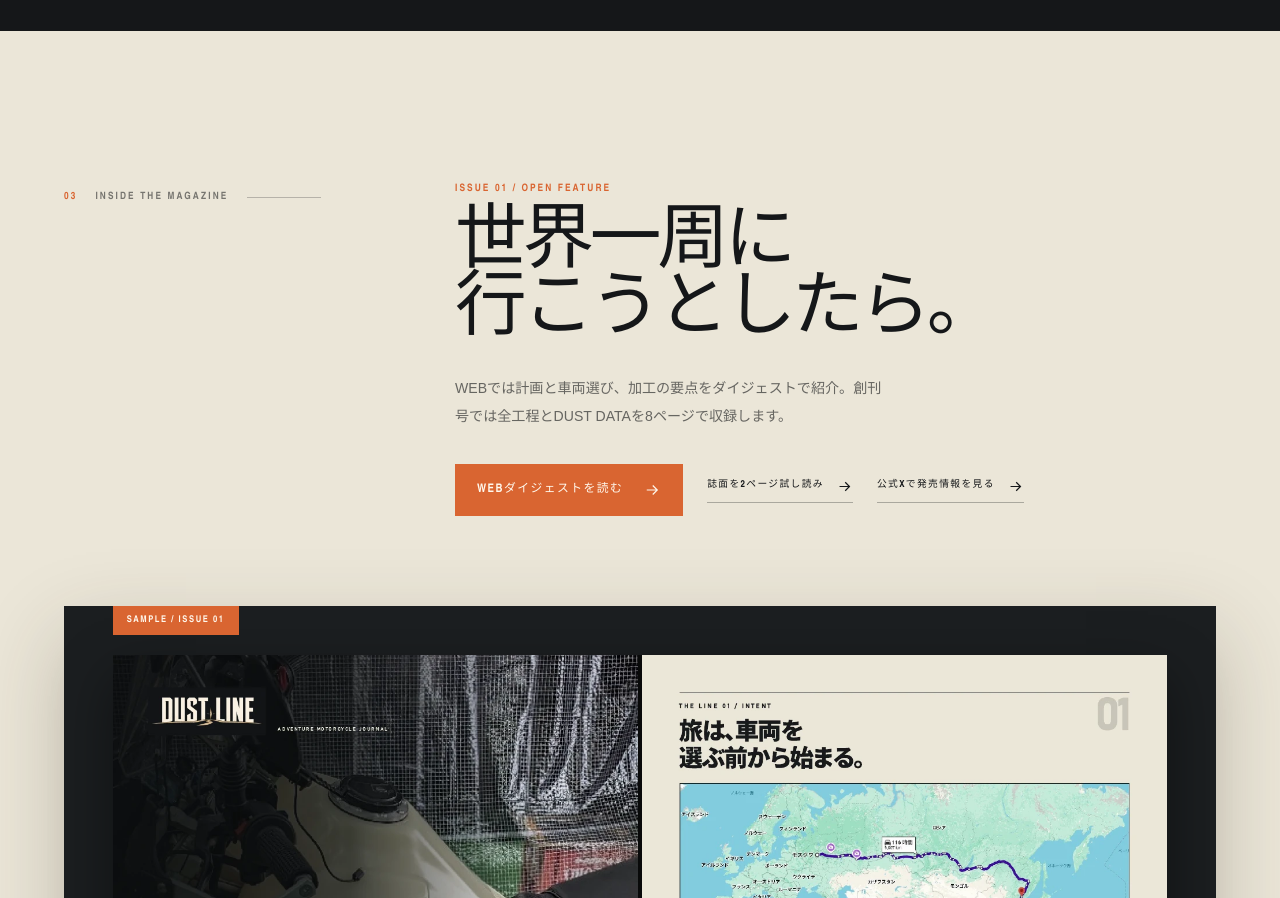
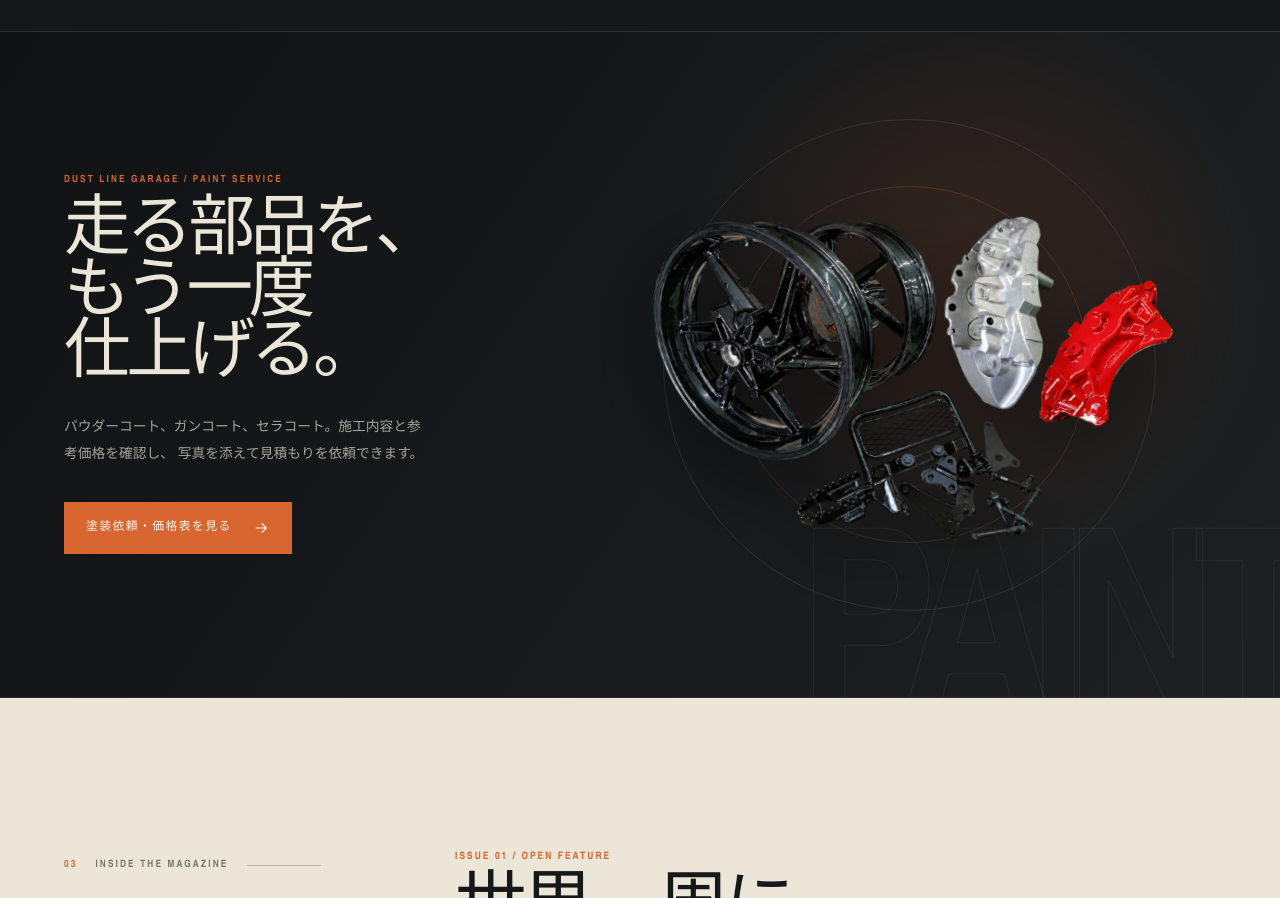
Before and after one commit to yuishoukai-ctrl/dust-line-site, a React (Vite) app: page / in a window 1280 px wide. Shown: the part 3980-4878 px from the top of the page. Built offline with nearby package versions, Linux system fonts and the light colour scheme.

Commit message:
トップページに塗装依頼バナーを追加

```diff
--- a/src/main.jsx
+++ b/src/main.jsx
@@ -611,6 +611,39 @@ function StoryGrid() {
   )
 }
 
+function PaintServiceBanner() {
+  return (
+    <section className="paint-service-banner" aria-labelledby="paint-service-banner-title">
+      <div className="paint-service-banner__word" aria-hidden="true">PAINT</div>
+      <div className="paint-service-banner__inner">
+        <div className="paint-service-banner__copy reveal">
+          <p>DUST LINE GARAGE / PAINT SERVICE</p>
+          <h2 id="paint-service-banner-title">
+            <span>走る部品を、</span>
+            <span>もう一度</span>
+            <span>仕上げる。</span>
+          </h2>
+          <span>
+            パウダーコート、ガンコート、セラコート。施工内容と参考価格を確認し、
+            写真を添えて見積もりを依頼できます。
+          </span>
+          <a className="button button--accent" href={paintPagePath}>
+            塗装依頼・価格表を見る <ArrowIcon />
+          </a>
+        </div>
+        <div className="paint-service-banner__visual reveal">
+          <img
+            src={assetPath('paint-service/paint-finish-composite-transparent-v3.png')}
+            alt="DUST LINEが塗装したホイール、キャリパー、小物部品"
+            loading="lazy"
+            decoding="async"
+          />
+        </div>
+      </div>
+    </section>
+  )
+}
+
 function MagazinePreview() {
   const webArticle = `${homePath}articles/world-trip/`
   const samplePdf = `${import.meta.env.BASE_URL}downloads/dust-line-issue-01-sample.pdf`
@@ -944,6 +977,7 @@ function App() {
         <Manifesto />
         <FeaturedStory />
         <StoryGrid />
+        <PaintServiceBanner />
         <MagazinePreview />
         <Issue />
         <RouteStrip />
--- a/src/styles.css
+++ b/src/styles.css
@@ -282,6 +282,19 @@ button:focus-visible, a:focus-visible, input:focus-visible { outline: 2px solid
 .story__excerpt { max-width: 49ch; margin: 0; font-size: .82rem; line-height: 1.85; color: rgba(240,236,223,.58); }
 .story__status { display: inline-block; margin-top: 16px; padding: 6px 8px 5px; border: 1px solid var(--accent); font: 800 .52rem/1 var(--display); letter-spacing: .14em; color: var(--accent); }
 
+.paint-service-banner { position: relative; overflow: hidden; padding: clamp(58px, 7vw, 108px) clamp(20px, 5vw, 80px); color: var(--paper); background: radial-gradient(circle at 76% 38%, rgba(223,100,45,.16), transparent 28%), linear-gradient(125deg, #101214 0%, #1d2022 100%); border-top: 1px solid rgba(240,236,223,.1); border-bottom: 1px solid rgba(240,236,223,.1); }
+.paint-service-banner__word { position: absolute; right: -1.5vw; bottom: -4vw; font: 900 clamp(8rem, 20vw, 22rem)/.72 var(--display); letter-spacing: -.09em; color: transparent; -webkit-text-stroke: 1px rgba(240,236,223,.07); pointer-events: none; }
+.paint-service-banner__inner { position: relative; z-index: 1; display: grid; grid-template-columns: minmax(300px, .86fr) minmax(420px, 1.14fr); gap: clamp(24px, 6vw, 92px); align-items: center; max-width: 1360px; margin: 0 auto; }
+.paint-service-banner__copy > p { margin: 0 0 19px; font: 800 .62rem/1 var(--display); letter-spacing: .22em; color: var(--accent); }
+.paint-service-banner__copy h2 { margin: 0; font: 900 clamp(2.8rem, 5.2vw, 5.7rem)/.92 var(--display); letter-spacing: -.065em; }
+.paint-service-banner__copy h2 span { display: block; }
+.paint-service-banner__copy > span { display: block; max-width: 48ch; margin-top: 26px; font-size: .86rem; line-height: 1.95; color: rgba(240,236,223,.66); }
+.paint-service-banner__copy .button { margin-top: 34px; }
+.paint-service-banner__visual { position: relative; display: grid; min-height: clamp(320px, 38vw, 560px); place-items: center; }
+.paint-service-banner__visual::before { position: absolute; width: min(80%, 520px); aspect-ratio: 1; border: 1px solid rgba(240,236,223,.1); border-radius: 50%; content: ""; }
+.paint-service-banner__visual::after { position: absolute; width: min(58%, 380px); aspect-ratio: 1; border: 1px solid rgba(223,100,45,.24); border-radius: 50%; content: ""; }
+.paint-service-banner__visual img { position: relative; z-index: 1; width: min(112%, 780px); max-width: none; filter: drop-shadow(0 30px 38px rgba(0,0,0,.42)); transform: rotate(-1.5deg); }
+
 .sneak-peek { overflow: hidden; color: var(--ink); background: var(--paper); }
 .sneak-peek__intro { display: grid; grid-template-columns: minmax(180px, .55fr) minmax(0, 1.45fr); gap: clamp(36px, 8vw, 130px); align-items: start; max-width: 1360px; margin: 0 auto clamp(48px, 7vw, 92px); }
 .sneak-peek__intro .section-label { margin: 8px 0 0; }
@@ -423,6 +436,10 @@ button:focus-visible, a:focus-visible, input:focus-visible { outline: 2px solid
   .advertise-hero::after { top: 66px; }
   .hero__content { width: auto; margin-left: clamp(34px, 8vw, 70px); }
   .manifesto__grid, .newsletter { grid-template-columns: 1fr; }
+  .paint-service-banner__inner { grid-template-columns: 1fr; gap: 22px; }
+  .paint-service-banner__copy { max-width: 650px; }
+  .paint-service-banner__visual { min-height: 390px; }
+  .paint-service-banner__visual img { width: min(108%, 720px); }
   .manifesto__grid { gap: 46px; }
   .editorial-team { grid-template-columns: minmax(170px, .5fr) minmax(0, 1.5fr); gap: 54px; }
   .company-profile { grid-template-columns: minmax(170px, .5fr) minmax(0, 1.5fr); gap: 54px; }
```
